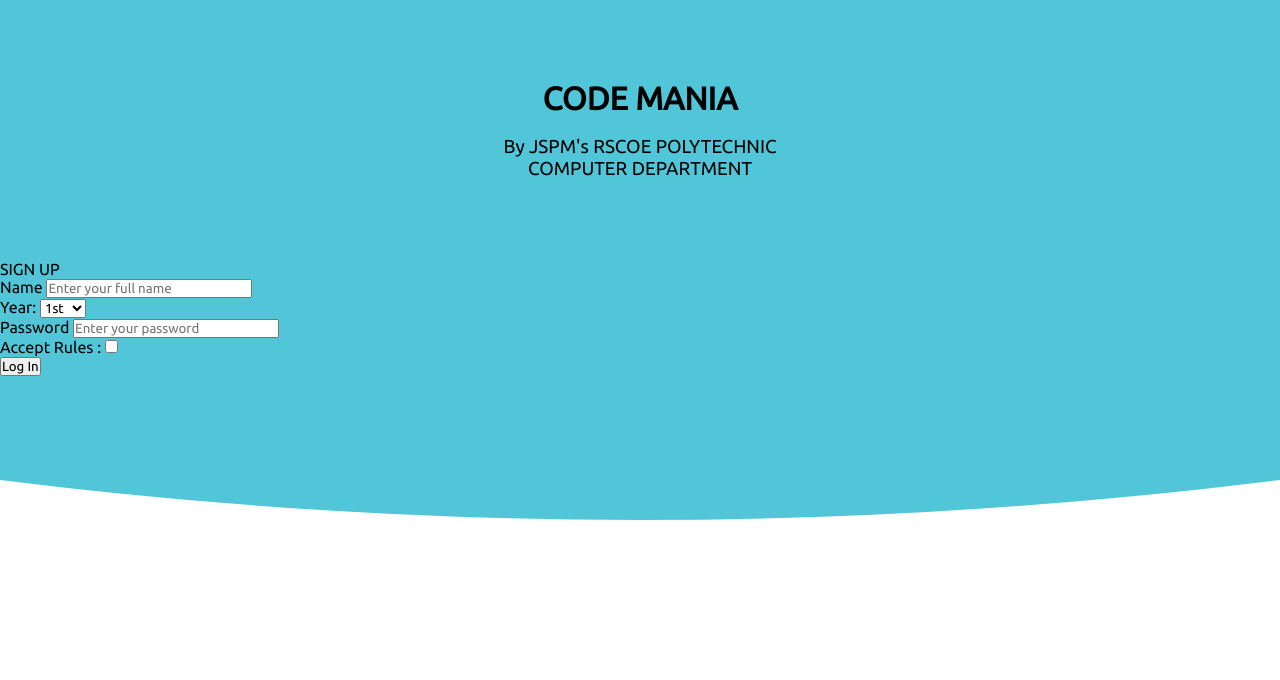
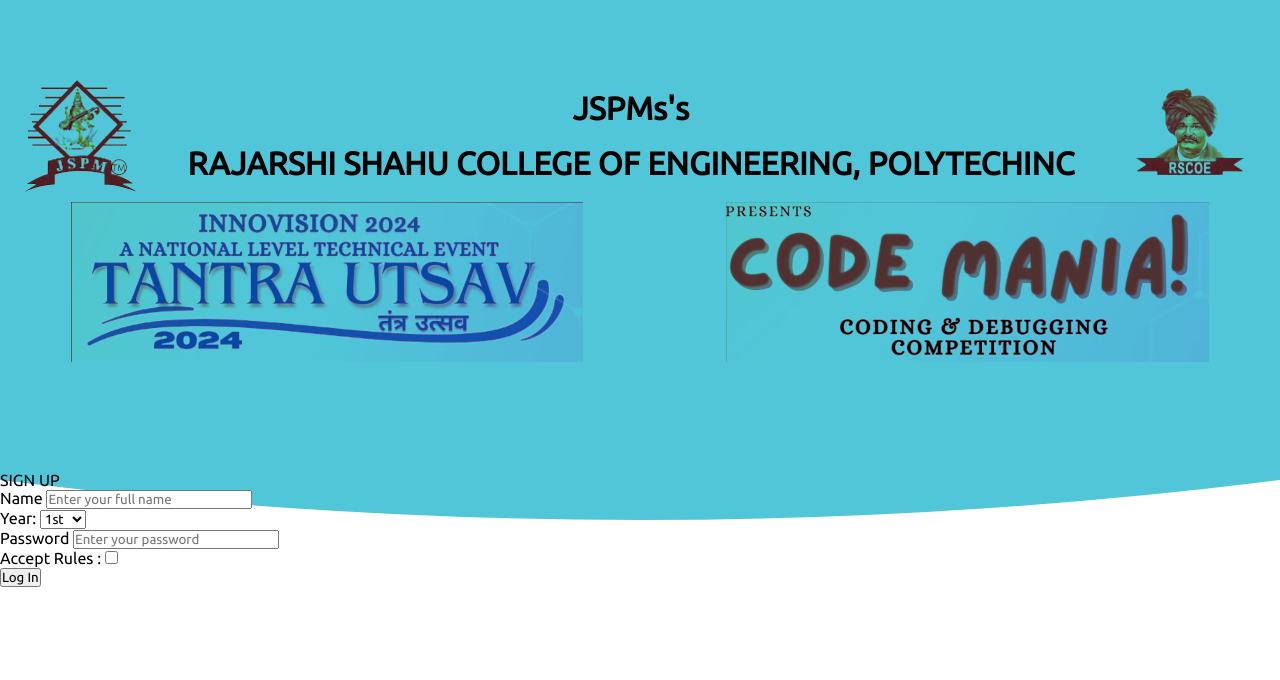
Before and after one commit to diveshadivarekar/Code-Mania, a PHP site: page /index.php in a window 1280 px wide. Shown: the top 680 px of the page. Run offline with PHP 8.4, Linux system fonts and the light colour scheme.

Commit message:
added the logos

```diff
--- a/modules/header.php
+++ b/modules/header.php
@@ -1,5 +1,4 @@
 <div class="svg-container">
-    <!-- I crated SVG with: https://codepen.io/anthonydugois/pen/mewdyZ -->
     <svg viewbox="0 0 800 400" class="svg">
       <path id="curve" fill="#50c6d8" d="M 800 300 Q 400 350 0 300 L 0 0 L 800 0 L 800 300 Z">
       </path>
@@ -7,9 +6,14 @@
   </div>
 
   <header>
-    <h1>CODE MANIA</h1>
+    <div class="head">
+      <img src=<?php $src = !isset($_SESSION["username"])? "./assets/images/logo/jspm.png" : "../assets/images/logo/jspm.png";echo $src;?> alt="jspm">
+      <center><h1>JSPMs's</h1><br><h1>RAJARSHI SHAHU COLLEGE OF ENGINEERING, POLYTECHINC</h1></center>
+      <img src = <?php $src = !isset($_SESSION["username"])? "./assets/images/logo/rscoe.png" : "../assets/images/logo/rscoe.png";echo $src;?> alt="rscoe">
+    </div>
+    <div class="ino"><img src=<?php $src = !isset($_SESSION["username"])? "./assets/images/inv.jpg" : "../assets/images/inv.jpg";echo $src;?> alt="inovision"><img src=<?php $src = !isset($_SESSION["username"])? "./assets/images/cm.jpg" : "../assets/images/cm.jpg";echo $src;?> alt=""></div>
+    <h1 class="title2 "><img src=<?php $src = !isset($_SESSION["username"])? "./assets/images/cm.jpg" : "../assets/images/cm.jpg";echo $src;?> alt=""></h1>
     <br>
-    <h3>By JSPM's RSCOE POLYTECHNIC <br>COMPUTER DEPARTMENT</h3>
   </header>
 
 <style>
@@ -18,6 +22,44 @@
   margin: 0;
   padding: 0;
   font-family: "Ubuntu", sans-serif;
+}
+
+.head{
+  display:flex;
+  justify-content: space-around;
+  align-items: center;
+  flex-wrap: wrap;
+}
+.head img{
+  height:7em;
+  mix-blend-mode:darken;
+}
+.ino{
+  display:flex;
+  align-items:center;
+  justify-content: space-around;
+}
+.ino img{
+  max-height:20vh;
+  margin: 10px 0;
+  mix-blend-mode:darken;
+}
+
+.title2{
+  display:none;
+}
+.title2 img{
+  max-width: 80%;
+  mix-blend-mode:darken;
+}
+@media only screen and (max-width: 600px) {
+  .ino,.head{
+    display:none;
+  }
+  .title2{
+    margin-top:-40px;
+    display:block;
+  }
 }
 
 .svg-container {
@@ -35,13 +77,6 @@
   d: path("M 800 300 Q 400 250 0 300 L 0 0 L 800 0 L 800 300 Z");
 }
 
-/* body {
-  background: #fff;
-  color: #333;
-  font-family: "Ubuntu", sans-serif;
-  position: relative;
-} */
-
 h3 {
   font-weight: 400;
 }
@@ -54,25 +89,6 @@
   text-align: center;
 }
 
-/* main {
-  background: linear-gradient(to bottom, #ffffff 0%, #dddee1 100%);
-  border-bottom: 1px solid rgba(0, 0, 0, 0.2);
-  padding: 10vh 0 80vh;
-  position: relative;
-  text-align: center;
-  overflow: hidden;
-}
-main::after {
-  border-right: 2px dashed #eee;
-  content: "";
-  position: absolute;
-  top: calc(10vh + 1.618em);
-  bottom: 0;
-  left: 50%;
-  width: 2px;
-  height: 100%;
-} */
-
 html, body {
     height: 100%;
     width: 100%;
@@ -84,16 +100,11 @@
   vertical-align:middle;
   height: 10vh;
   clear: both;
-  /* position: relative; */
-  /* position: absolute; */
-  /* left: 0;
-  bottom: 0; */
   background: #dddee1;
   padding: 5vh 0;
   text-align: center;
   width:100%;
   margin-top:100px;
-  /* position: relative; */
 }
 footer p{
     margin-top:calc(5vh - 1em);
```
Also changed, not shown: assets/images/cm.jpg (added), assets/images/inv.jpg (added), assets/images/logo/jspm.png (added), assets/images/logo/rscoe.png (added).
